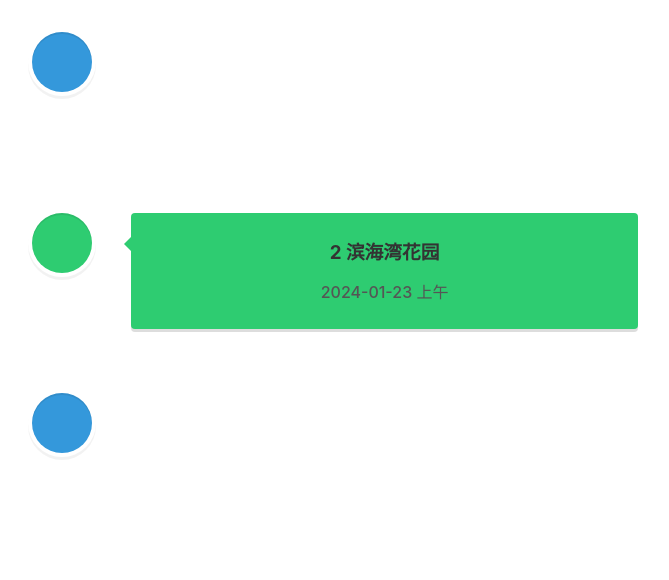
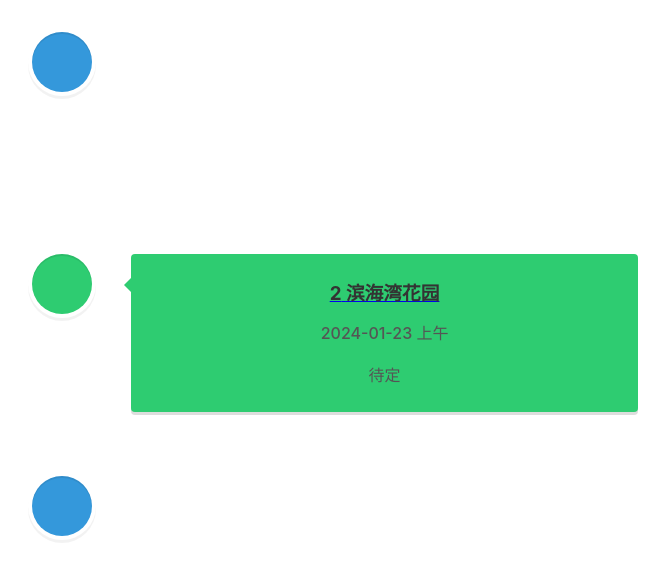
Before and after one commit to hunglun/wanxuan-website, a React (Create React App) app: page / in a window 1280 px wide. Shown: the top 580 px of the page, without its empty margins (578-1247 px from the left). Built offline with nearby package versions, Linux system fonts and the light colour scheme.

Commit message:
added url

```diff
--- a/src/components/LocationTimeline.js
+++ b/src/components/LocationTimeline.js
@@ -13,14 +13,19 @@ const LocationTimeline = ({ locations }) => {
          <VerticalTimelineElement
          contentStyle={{ background: location.background, color: '#fff' }}
          contentArrowStyle={{ borderRight: '7px solid  ' + location.background }}
-         date={location.date}
          iconStyle={{ background: location.background, color: '#fff' }}
          icon={<i className={location.className} />}
+         link={location.url}
        >
-         <h3 className="vertical-timeline-element-title">{index + 1} {location.name}</h3>
+        <a href={location.url}>  <h3 className="vertical-timeline-element-title">{index + 1} {location.name}</h3>
+        </a>
+
          <p>
          {location.date}
          </p>
+         <p>待定</p>
+
+
          </VerticalTimelineElement>
 
       ))}
--- a/src/components/SingaporeLocationTimeline.js
+++ b/src/components/SingaporeLocationTimeline.js
@@ -6,9 +6,9 @@ import './SingaporeLocationTimeline.css';
 function SingaporeLocationTimeline() {
   // Example data - replace this with your actual data
   const locations = [
-    { name: '樟宜机场', date: '2024-01-22', background: '#3498db' , className: 'vertical-timeline-element--education'},
-    { name: '滨海湾花园', date: '2024-01-23 上午' , background: '#2ecc71', className: 'vertical-timeline-element--work'},
-    { name: '万象馆， 手工制作', date: '2024-01-23 下午' , background: '#3498db',className: 'vertical-timeline-element--education'},
+    { name: '樟宜机场', date: '2024-01-22', background: '#3498db', url : 'https://www.changiairport.com' },
+    { name: '滨海湾花园', date: '2024-01-23 上午' , background: '#2ecc71', url:'https://www.gardensbythebay.com.sg'},
+    { name: '万象馆， 手工制作', date: '2024-01-23 下午' , background: '#3498db', url :'https://www.madametussauds.com/singapore' },
 
     // Add more locations as needed
   ];
```
